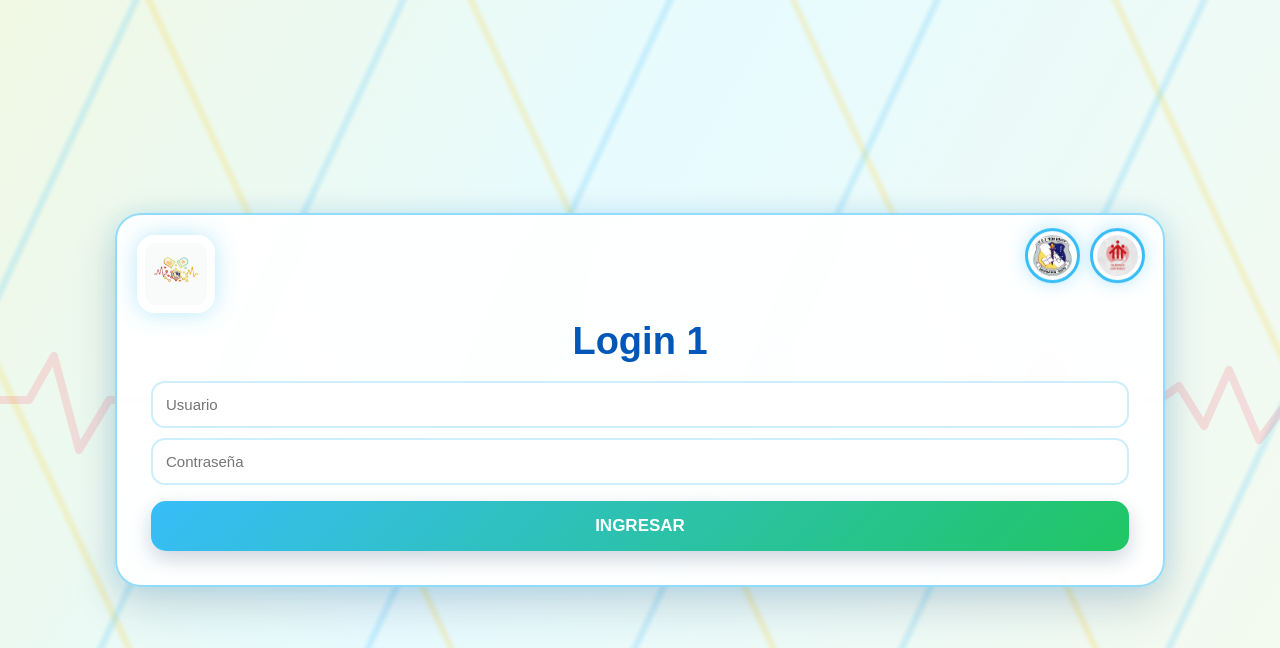
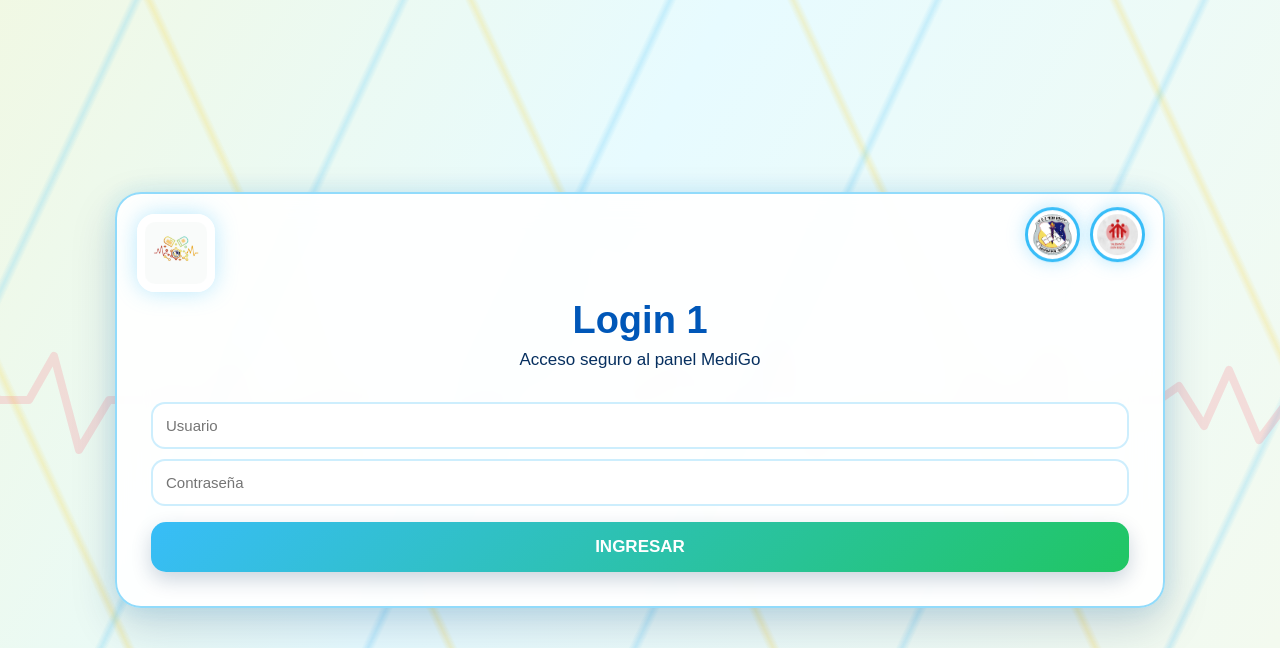
Before and after one commit to estebancabreraanimen2708com-cpu/medigo, a Flask app: page /login/1 in a window 1280 px wide. Shown: the top 648 px of the page. Run offline with Flask 3, Linux system fonts and the light colour scheme.

Commit message:
Update login.html

```diff
--- a/templates/login.html
+++ b/templates/login.html
@@ -6,20 +6,43 @@
 <title>Login {{ rol }}</title>
 <link rel="stylesheet" href="{{ url_for('static', filename='style.css') }}?v=100">
 </head>
+
 <body>
+
 <div class="contenedor">
-<img src="{{ url_for('static', filename='logo.jpg') }}" class="logo">
+
+<img src="{{ url_for('static', filename='logo.jpg') }}" class="logo" alt="MediGo">
+
+
 <div class="circulos-derecha">
-<img src="{{ url_for('static', filename='escudo.png') }}" class="circulo-img">
-<img src="{{ url_for('static', filename='salesianos.png') }}" class="circulo-img">
+    <img src="{{ url_for('static', filename='escudo.png') }}" class="circulo-img" alt="Escudo Don Bosco">
+    <img src="{{ url_for('static', filename='salesianos.png') }}" class="circulo-img" alt="Salesianos Don Bosco">
 </div>
+
+
 <h1>Login {{ rol|capitalize }}</h1>
-{% if error %}<div style="background:#ef4444;color:white;padding:12px;border-radius:12px;margin-bottom:15px;text-align:center;font-weight:bold;">{{ error }}</div>{% endif %}
+
+<p class="subtitulo">Acceso seguro al panel MediGo</p>
+
+{% if error %}
+<div style="background:#e74c3c; color:white; padding:12px; border-radius:12px; margin-bottom:15px;">
+{{ error }}
+</div>
+{% endif %}
+
 <form method="POST">
+
 <input type="text" name="usuario" placeholder="Usuario" required>
+
 <input type="password" name="password" placeholder="Contraseña" required>
-<button type="submit" class="btn medico">INGRESAR</button>
+
+<button type="submit" class="btn medico">
+INGRESAR
+</button>
+
 </form>
+
 </div>
+
 </body>
 </html>
```
